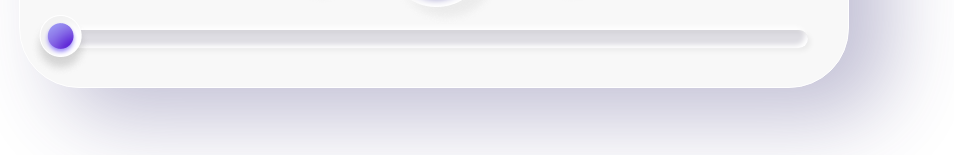
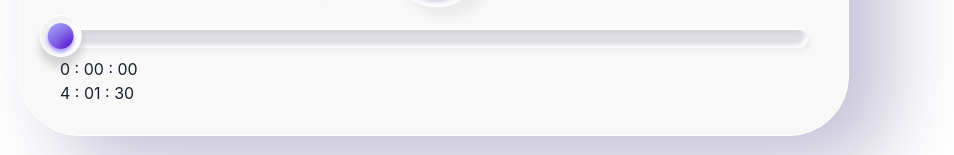
Before and after one commit to Sam44323/Player-Neumorphism, a React (Create React App) app: page / in a window 1280 px wide. Shown: the part 657-812 px from the top of the page, without its empty margins (81-1035 px from the left). Built offline with nearby package versions, Linux system fonts and the light colour scheme.

Commit message:
add: added timers for player

```diff
--- a/src/components/PlayerControls.tsx
+++ b/src/components/PlayerControls.tsx
@@ -76,6 +76,10 @@ const PlayerControls: React.FC = () => {
             />
           </SliderThumb>
         </Slider>
+        <div className={styles.TimerSection}>
+          <p>0 : 00 : 00</p>
+          <p>4 : 01 : 30</p>
+        </div>
       </div>
     </div>
   );
```
